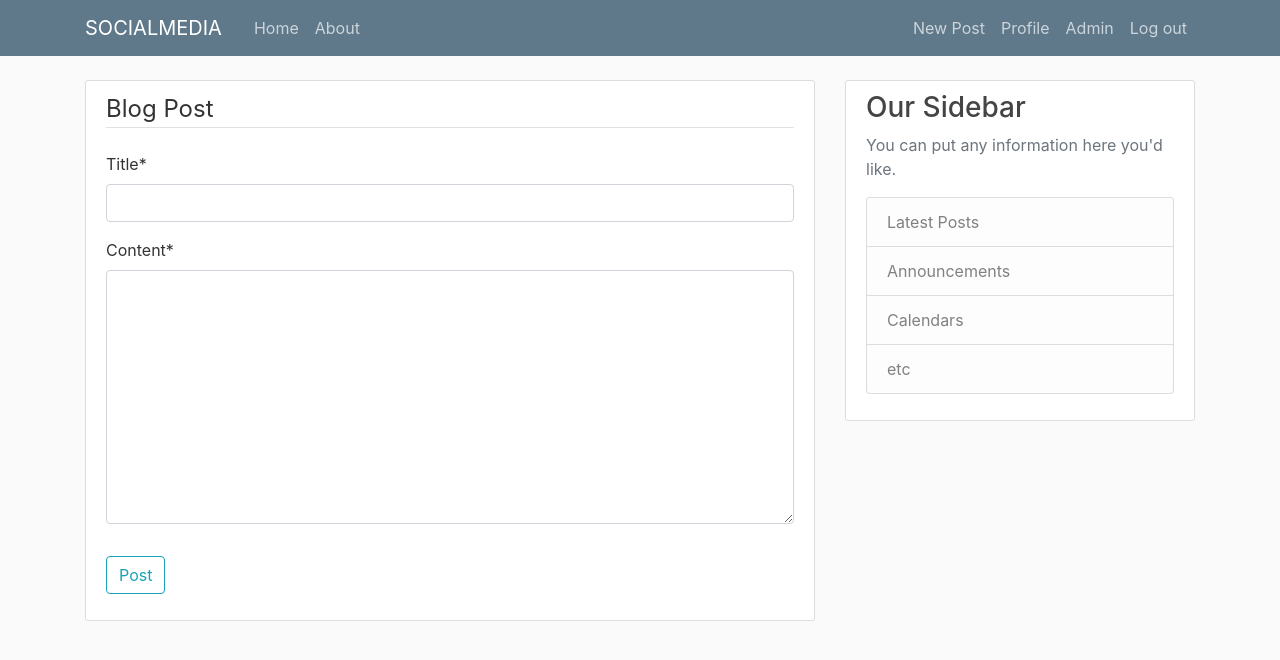
After one commit to youssefkhaled2019/Social_Media, a Django app: page /post/new/ in a window 1280 px wide. The commit adds this page. Shown: the top 660 px of the page. Run offline with Django 5.2, Linux system fonts and the light colour scheme; the visitor is signed in with stand-in values (Sample User, id 1); some libraries are stand-ins or nearby versions.

Commit message:
day 9 PostView

```diff
--- a/blog/models.py
+++ b/blog/models.py
@@ -1,7 +1,7 @@
 from django.db import models
 from django.utils import timezone
 from django.contrib.auth.models import User
-from PIL import Image
+from django.urls import reverse
 
 # Create your models here.
 class Post(models.Model):
@@ -14,18 +14,8 @@
     def __str__(self):
         return self.title
 
-    def save(self):
-        super().save()
-        img=Image.open(self.image.path)
-        if img.height>300 or img.width>300:
-            size=(300,300)
-            img.thumbnail(size)
-            img.save(self.image.path)
-
-
-
-
-
+    def get_absolute_url(self):
+        return reverse('post-detail',kwargs={"pk":self.pk})
 
 #auto_now=True update date every time post update
 # auto_now_add==True add time now when data created  only not change in update
--- a/blog/static/blog/main.css
+++ b/blog/static/blog/main.css
@@ -7,6 +7,14 @@
   h1, h2, h3, h4, h5, h6 {
     color: #444444;
   }
+
+  .link-button {
+    background: none;
+    border: none;
+    color: #210feb;
+    text-decoration: underline;
+    cursor: pointer;
+   }
 
   ul {
     margin: 0;
--- a/blog/templates/blog/home.html
+++ b/blog/templates/blog/home.html
@@ -12,8 +12,8 @@
         <div class="article-metadata">
             <a class="mr-2" href="#">{{ post.author }}</a>
             <small class="text-muted">{{ post.date_posted |date:"F d, Y"  }}</small>        </div>
-        <h2><a class="article-title" href="#">{{ post.title }}</a></h2>
-        <p class="article-content">{{ post.content }}</p>
+            <h2><a class="article-title" href="{% url 'post-detail' post.id  %}">{{ post.title }}</a></h2>
+            <p class="article-content">{{ post.content }}</p>
         </div>
   </article>
 
--- a/blog/templates/blog/layout.html
+++ b/blog/templates/blog/layout.html
@@ -31,7 +31,7 @@
               <!-- Navbar Right Side -->
               <div class="navbar-nav">
                   {% if user.is_authenticated %}
-
+                  <a class="nav-item nav-link" href="{% url 'post-create' %}">New Post</a>
                   <a class="nav-item nav-link" href="{% url 'profile' %}">Profile</a>
                   {% if user.is_superuser %}
                   <a class="nav-item nav-link" href="{% url 'admin:index' %}">Admin</a>
--- /dev/null
+++ b/blog/templates/blog/post_form.html
@@ -0,0 +1,23 @@
+{% extends 'blog/layout.html' %}
+{% load crispy_forms_tags %}
+{% block content %}
+
+<div class="content-section">
+    <form method="POST">
+        {% csrf_token %}
+        <fieldset class="form-group">
+            <legend class="border-bottom mb-4">Blog Post</legend>
+            {{form|crispy}}
+
+        </fieldset>
+
+        <div class="form-group">
+        <BUtton class="btn btn-outline-info" type="submit">Post</BUtton>
+        </div>
+
+
+    </form>
+
+</div>
+
+{% endblock %}
--- a/blog/urls.py
+++ b/blog/urls.py
@@ -2,9 +2,14 @@
 from django.urls import path
 from . import views
 urlpatterns = [
-    path('', views.home ,name="blog-home"),
+    # path('', views.home ,name="blog-home"),
+    path('', views.PostListView.as_view(),name="blog-home"),
+    path('post/<int:pk>/', views.PostDetailView.as_view(),name="post-detail"),
+    path('post/new/', views.PostCreateView.as_view(),name="post-create"),
+    path('post/<int:pk>/update/', views.PostUpdateView.as_view(),name="post-update"),
+    path('post/<int:pk>/delete/', views.PostDeleteView.as_view(),name="post-delete"),
     path('about', views.about ,name="blog-about"),
-    path('register/', users_views.register ,name="register"),
+    # path('register/', users_views.register ,name="register"),
 
 
 ]
--- a/blog/views.py
+++ b/blog/views.py
@@ -1,5 +1,11 @@
 from django.shortcuts import render
+from django.forms.models import BaseModelForm
+
 from django.http import HttpResponse
+from django.contrib.auth.mixins import LoginRequiredMixin,UserPassesTestMixin
+from django.views.generic import (ListView,
+                                  DetailView,
+                                  CreateView,UpdateView,DeleteView)
 from .models import Post
 from django.contrib.auth.decorators import login_required
 
@@ -29,3 +35,44 @@
 
 def about(request):
     return render(request,"blog/about.html",{"title":"about"})
+
+
+class PostListView(LoginRequiredMixin,ListView):
+    model=Post
+    template_name ="blog/home.html" #<app>/<model>_<viewtype>.html
+    context_object_name="posts"
+    ordering=["-date_posted"]
+
+class PostDetailView(DetailView): #    template_name_suffix = "_detail"
+    model=Post
+
+class PostCreateView(LoginRequiredMixin,CreateView):#    template_name_suffix = "_form" ex:post_form
+    model=Post
+    fields=['title','content']
+    def form_valid(self, form: BaseModelForm) -> HttpResponse:
+        form.instance.author=self.request.user
+        return super().form_valid(form)
+
+class PostUpdateView(LoginRequiredMixin,UserPassesTestMixin,UpdateView):#template_name_suffix = "_form" ex:post_form
+    model=Post
+    fields=['title','content']
+    def form_valid(self, form: BaseModelForm) -> HttpResponse:
+        form.instance.author=self.request.user
+        return super().form_valid(form)
+
+    def test_func(self) -> bool | None:
+        post =self.get_object()
+        if (self.request.user==post.author):
+            return True
+        return False
+
+
+
+class PostDeleteView(LoginRequiredMixin,UserPassesTestMixin, DeleteView):#   template_name_suffix = "_confirm_delete" ex:post_confirm_delete.html
+    model=Post
+    success_url="/"
+    def test_func(self) -> bool | None:
+        post =self.get_object()
+        if (self.request.user==post.author):
+            return True
+        return False
--- a/users/models.py
+++ b/users/models.py
@@ -1,4 +1,5 @@
 from django.db import models
+from PIL import Image
 
 from django.contrib.auth.models import User
 # Create your models here.
@@ -7,3 +8,11 @@
  image=models.ImageField(default="default.jpg",upload_to="profile_pics")
  def __str__(self):
   return f'{ self.user_id.username} profile '
+
+ def save(self):
+        super().save()
+        img=Image.open(self.image.path)
+        if img.height>300 or img.width>300:
+            size=(300,300)
+            img.thumbnail(size)
+            img.save(self.image.path)
```
Also changed, not shown: blog/templates/blog/post_confirm_delete.html (added, +23 -0 lines), blog/templates/blog/post_detail.html (added, +29 -0 lines), description.txt (+6 -1 lines), media/profile_pics/28685515_2086759708228362_612603043157966179_n_yUDpkRH.jpg (added), media/profile_pics/a1_aRr3AYB.png (added), 2 other files.
